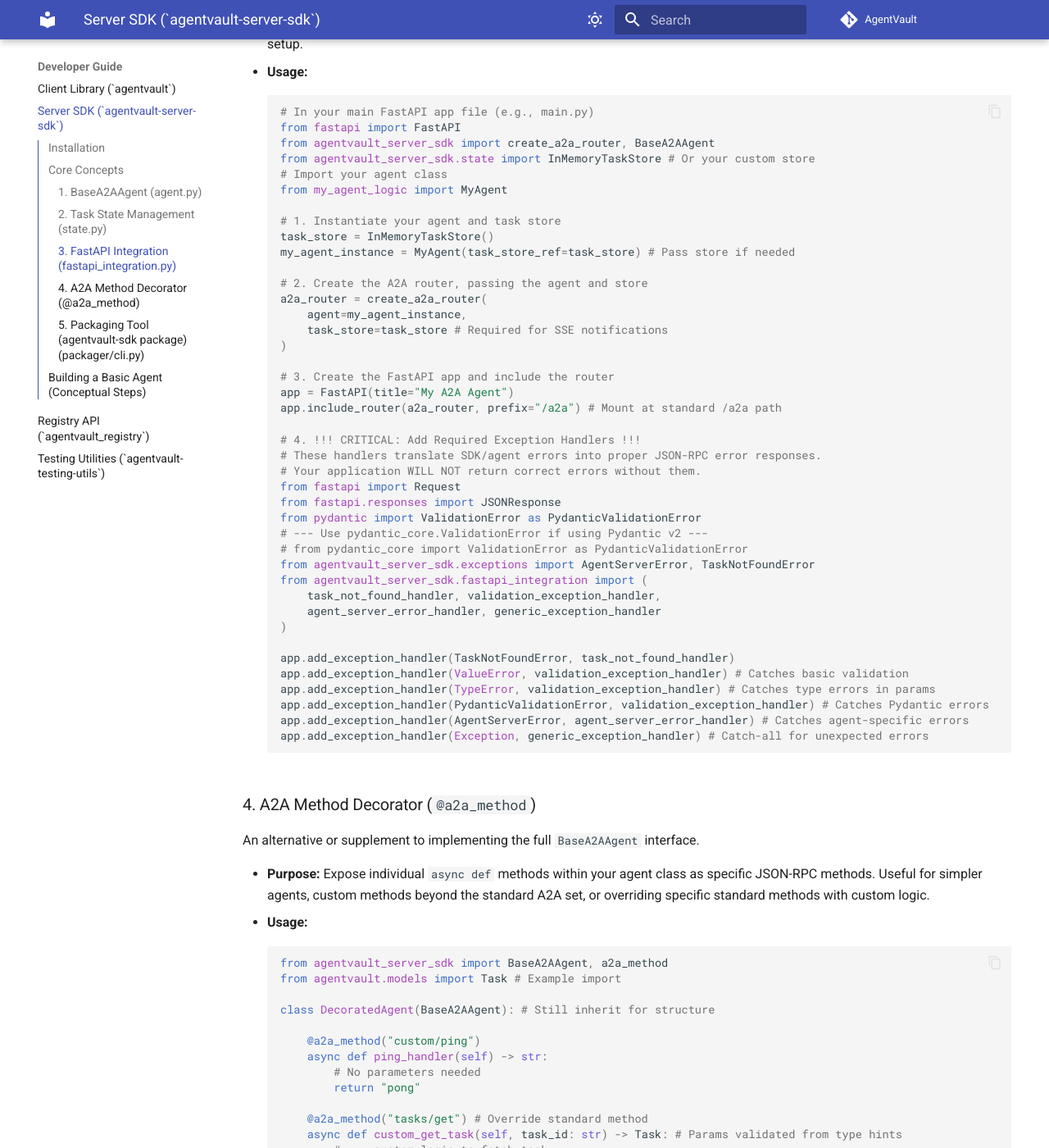
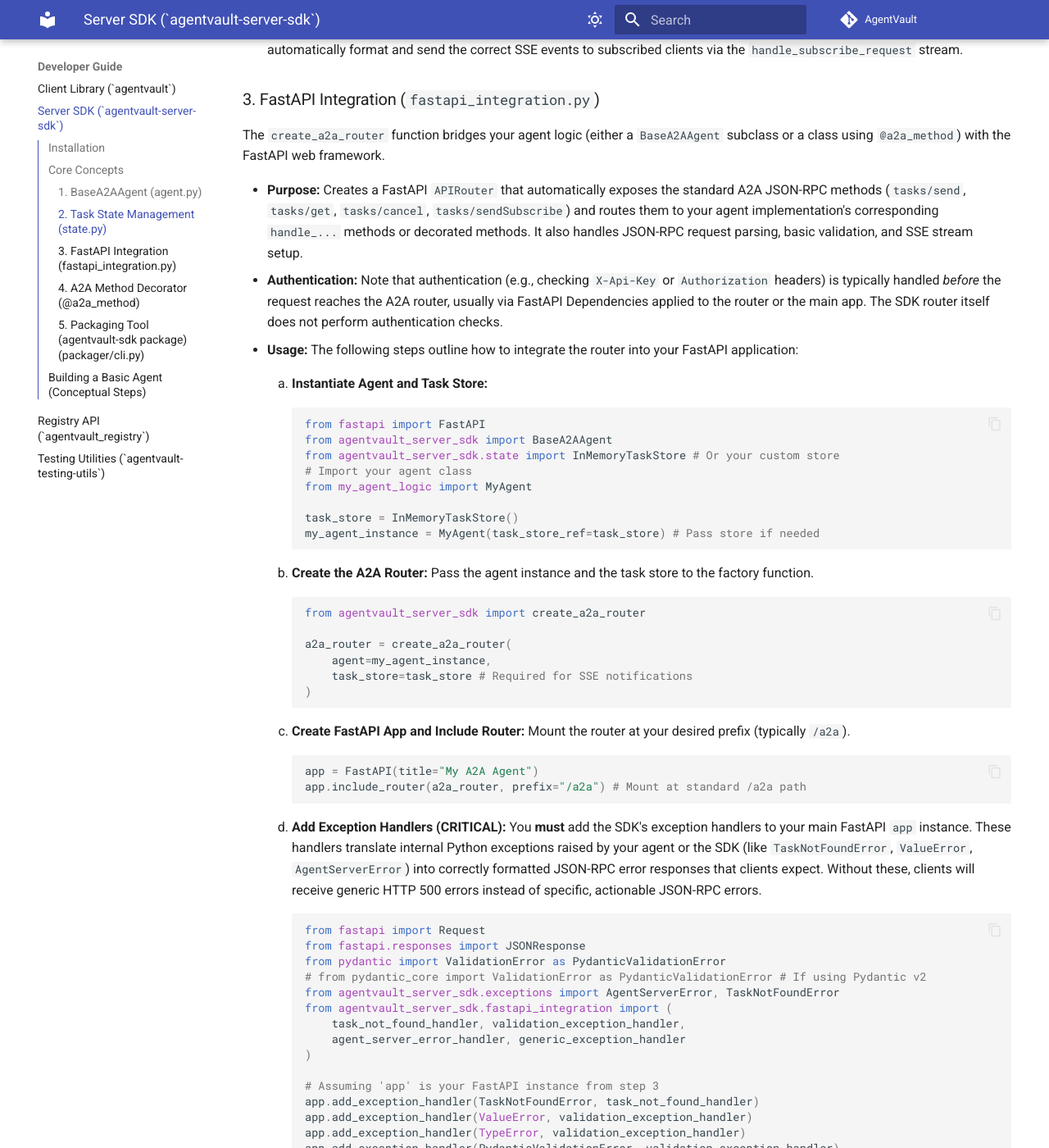
Before and after one commit to ruFFaa/AgentVault, an MkDocs documentation site: the page built from docs/developer_guide/server_sdk.md, in a window 1280 px wide and 1400 px high, scrolled down 1911 px. Shown: the whole window at 82% size. Built offline with MkDocs 1.6.1 and Material for MkDocs 9.7.7, drawn with Linux system fonts in a browser that asks for light colours; comment, search, counter and statistics services are not loaded; some of the changed text lies outside the part shown.

Commit message:
Docs: Fix formatting in Server SDK guide usage section

````diff
--- a/docs/developer_guide/server_sdk.md
+++ b/docs/developer_guide/server_sdk.md
@@ -33,60 +33,80 @@
 
 Handling asynchronous tasks requires managing their state (Submitted, Working, Completed, etc.) and potentially associated data (messages, artifacts). The SDK provides tools for this.
 
-*   **`TaskContext`:** A basic dataclass holding `task_id`, `current_state`, `created_at`, `updated_at`. You can subclass this to store agent-specific task data (e.g., conversation history, intermediate results). Includes state transition validation logic.
+*   **`TaskContext`:** A basic dataclass holding `task_id`, `current_state`, `created_at`, `updated_at`. You can subclass this to store agent-specific task data.
+    ```python
+    # Example of extending TaskContext
+    from dataclasses import dataclass, field
+    from typing import List
+    from agentvault.models import Message, Artifact
+    from agentvault_server_sdk.state import TaskContext
+
+    @dataclass
+    class MyAgentTaskContext(TaskContext):
+        conversation_history: List[Message] = field(default_factory=list)
+        generated_artifacts: List[Artifact] = field(default_factory=list)
+        # Add other fields your agent needs to track per task
+    ```
 *   **`BaseTaskStore`:** An abstract base class defining the interface for storing, retrieving, updating, and deleting `TaskContext` objects (e.g., `create_task`, `get_task`, `update_task_state`, `delete_task`). It also defines the interface for managing SSE event listeners (`add_listener`, `remove_listener`) and notifying them (`notify_status_update`, `notify_message_event`, `notify_artifact_event`).
 *   **`InMemoryTaskStore`:** A simple, **non-persistent** dictionary-based implementation of `BaseTaskStore`. **Suitable only for development or single-instance agents where task state loss on restart is acceptable.** Production agents typically require implementing a custom `BaseTaskStore` backed by a persistent database (SQL, NoSQL) or a distributed cache (Redis).
-*   **Notification Helpers:** When using a `BaseTaskStore` implementation (like `InMemoryTaskStore` or your own), your agent logic should call methods like `task_store.notify_status_update(...)`, `task_store.notify_message_event(...)`, `task_store.notify_artifact_event(...)` whenever a relevant event occurs (e.g., state change, message generation). The `create_a2a_router` integration uses these notifications to automatically format and send the correct SSE events to subscribed clients via the `handle_subscribe_request` stream.
+*   **Notification Helpers:** When using a `BaseTaskStore` implementation (like `InMemoryTaskStore` or your own), your agent logic (e.g., background processing tasks) should call methods like `task_store.notify_status_update(...)`, `task_store.notify_message_event(...)`, `task_store.notify_artifact_event(...)` whenever a relevant event occurs (e.g., state change, message generation, artifact creation). The `create_a2a_router` integration uses these notifications to automatically format and send the correct SSE events to subscribed clients via the `handle_subscribe_request` stream.
 
 ### 3. FastAPI Integration (`fastapi_integration.py`)
 
 The `create_a2a_router` function bridges your agent logic (either a `BaseA2AAgent` subclass or a class using `@a2a_method`) with the FastAPI web framework.
 
 *   **Purpose:** Creates a FastAPI `APIRouter` that automatically exposes the standard A2A JSON-RPC methods (`tasks/send`, `tasks/get`, `tasks/cancel`, `tasks/sendSubscribe`) and routes them to your agent implementation's corresponding `handle_...` methods or decorated methods. It also handles JSON-RPC request parsing, basic validation, and SSE stream setup.
-*   **Usage:**
-    ```python
-    # In your main FastAPI app file (e.g., main.py)
-    from fastapi import FastAPI
-    from agentvault_server_sdk import create_a2a_router, BaseA2AAgent
-    from agentvault_server_sdk.state import InMemoryTaskStore # Or your custom store
-    # Import your agent class
-    from my_agent_logic import MyAgent
+*   **Authentication:** Note that authentication (e.g., checking `X-Api-Key` or `Authorization` headers) is typically handled *before* the request reaches the A2A router, usually via FastAPI Dependencies applied to the router or the main app. The SDK router itself does not perform authentication checks.
+*   **Usage:** The following steps outline how to integrate the router into your FastAPI application:
 
-    # 1. Instantiate your agent and task store
-    task_store = InMemoryTaskStore()
-    my_agent_instance = MyAgent(task_store_ref=task_store) # Pass store if needed
+    1.  **Instantiate Agent and Task Store:**
+        ```python
+        from fastapi import FastAPI
+        from agentvault_server_sdk import BaseA2AAgent
+        from agentvault_server_sdk.state import InMemoryTaskStore # Or your custom store
+        # Import your agent class
+        from my_agent_logic import MyAgent
 
-    # 2. Create the A2A router, passing the agent and store
-    a2a_router = create_a2a_router(
-        agent=my_agent_instance,
-        task_store=task_store # Required for SSE notifications
-    )
+        task_store = InMemoryTaskStore()
+        my_agent_instance = MyAgent(task_store_ref=task_store) # Pass store if needed
+        ```
 
-    # 3. Create the FastAPI app and include the router
-    app = FastAPI(title="My A2A Agent")
-    app.include_router(a2a_router, prefix="/a2a") # Mount at standard /a2a path
+    2.  **Create the A2A Router:** Pass the agent instance and the task store to the factory function.
+        ```python
+        from agentvault_server_sdk import create_a2a_router
 
-    # 4. !!! CRITICAL: Add Required Exception Handlers !!!
-    # These handlers translate SDK/agent errors into proper JSON-RPC error responses.
-    # Your application WILL NOT return correct errors without them.
-    from fastapi import Request
-    from fastapi.responses import JSONResponse
-    from pydantic import ValidationError as PydanticValidationError
-    # --- Use pydantic_core.ValidationError if using Pydantic v2 ---
-    # from pydantic_core import ValidationError as PydanticValidationError
-    from agentvault_server_sdk.exceptions import AgentServerError, TaskNotFoundError
-    from agentvault_server_sdk.fastapi_integration import (
-        task_not_found_handler, validation_exception_handler,
-        agent_server_error_handler, generic_exception_handler
-    )
+        a2a_router = create_a2a_router(
+            agent=my_agent_instance,
+            task_store=task_store # Required for SSE notifications
+        )
+        ```
 
-    app.add_exception_handler(TaskNotFoundError, task_not_found_handler)
-    app.add_exception_handler(ValueError, validation_exception_handler) # Catches basic validation
-    app.add_exception_handler(TypeError, validation_exception_handler) # Catches type errors in params
-    app.add_exception_handler(PydanticValidationError, validation_exception_handler) # Catches Pydantic errors
-    app.add_exception_handler(AgentServerError, agent_server_error_handler) # Catches agent-specific errors
-    app.add_exception_handler(Exception, generic_exception_handler) # Catch-all for unexpected errors
-    ```
+    3.  **Create FastAPI App and Include Router:** Mount the router at your desired prefix (typically `/a2a`).
+        ```python
+        app = FastAPI(title="My A2A Agent")
+        app.include_router(a2a_router, prefix="/a2a") # Mount at standard /a2a path
+        ```
+
+    4.  **Add Exception Handlers (CRITICAL):** You **must** add the SDK's exception handlers to your main FastAPI `app` instance. These handlers translate internal Python exceptions raised by your agent or the SDK (like `TaskNotFoundError`, `ValueError`, `AgentServerError`) into correctly formatted JSON-RPC error responses that clients expect. Without these, clients will receive generic HTTP 500 errors instead of specific, actionable JSON-RPC errors.
+        ```python
+        from fastapi import Request
+        from fastapi.responses import JSONResponse
+        from pydantic import ValidationError as PydanticValidationError
+        # from pydantic_core import ValidationError as PydanticValidationError # If using Pydantic v2
+        from agentvault_server_sdk.exceptions import AgentServerError, TaskNotFoundError
+        from agentvault_server_sdk.fastapi_integration import (
+            task_not_found_handler, validation_exception_handler,
+            agent_server_error_handler, generic_exception_handler
+        )
+
+        # Assuming 'app' is your FastAPI instance from step 3
+        app.add_exception_handler(TaskNotFoundError, task_not_found_handler)
+        app.add_exception_handler(ValueError, validation_exception_handler)
+        app.add_exception_handler(TypeError, validation_exception_handler)
+        app.add_exception_handler(PydanticValidationError, validation_exception_handler)
+        app.add_exception_handler(AgentServerError, agent_server_error_handler)
+        app.add_exception_handler(Exception, generic_exception_handler) # Catch-all
+        ```
 
 ### 4. A2A Method Decorator (`@a2a_method`)
 
@@ -116,7 +136,7 @@
         # to implement the corresponding handle_ methods. The router will
         # prioritize decorated methods and return "Method not found" for others.
     ```
-*   **Validation:** The `create_a2a_router` automatically validates incoming JSON-RPC `params` against the decorated function's type hints (using Pydantic internally) and validates the return value against the function's return type hint.
+*   **Validation:** The `create_a2a_router` automatically validates incoming JSON-RPC `params` against the decorated function's type hints (using Pydantic internally). If validation fails (e.g., client sends wrong type for `task_id`), a `ValueError` or `PydanticValidationError` will likely be raised, which should be caught by the `validation_exception_handler` registered on the FastAPI app, returning a JSON-RPC `Invalid Params` error. The return value is also validated against the function's return type hint.
 
 ### 5. Packaging Tool (`agentvault-sdk package`) (`packager/cli.py`)
 
@@ -152,11 +172,11 @@
 
 1.  **Define Agent Logic:** Create a class inheriting from `BaseA2AAgent` (or use decorators).
 2.  **Implement Handlers/Methods:** Implement the required `async handle_...` methods (or decorate specific methods) to handle A2A requests.
-3.  **Manage State:** Choose or implement a `BaseTaskStore` (start with `InMemoryTaskStore` for development). Pass it to your agent instance if needed. Use `task_store.notify_...` methods within your agent logic to trigger SSE events for subscribed clients.
+3.  **Manage State:** Choose or implement a `BaseTaskStore` (start with `InMemoryTaskStore` for development). Pass it to your agent instance. **Crucially, call `task_store.notify_...` methods from your agent's background processing logic** (e.g., the code handling the actual work initiated by `handle_task_send`) to send SSE updates to subscribed clients.
 4.  **Create FastAPI App:** Set up a standard FastAPI application (`main.py`).
 5.  **Instantiate Agent & Store:** Create instances of your agent class and task store.
 6.  **Create & Include Router:** Use `create_a2a_router(agent=..., task_store=...)` and include the returned router in your FastAPI app (e.g., at prefix `/a2a`).
-7.  **Add Exception Handlers:** **Crucially**, add the required SDK exception handlers (`task_not_found_handler`, etc.) to your main FastAPI app instance using `app.add_exception_handler(...)`.
+7.  **Add Exception Handlers:** **Add the required SDK exception handlers** (`task_not_found_handler`, etc.) to your main FastAPI app instance using `app.add_exception_handler(...)`.
 8.  **Create Agent Card:** Write an `agent-card.json` describing your agent, ensuring the `url` points to your FastAPI A2A endpoint (e.g., `http://your-host/a2a`). Include appropriate `authSchemes`.
 9.  **Run:** Use `uvicorn main:app --host ... --port ...`.
 10. **(Optional) Package:** Use `agentvault-sdk package` to generate Docker artifacts for deployment.
````
